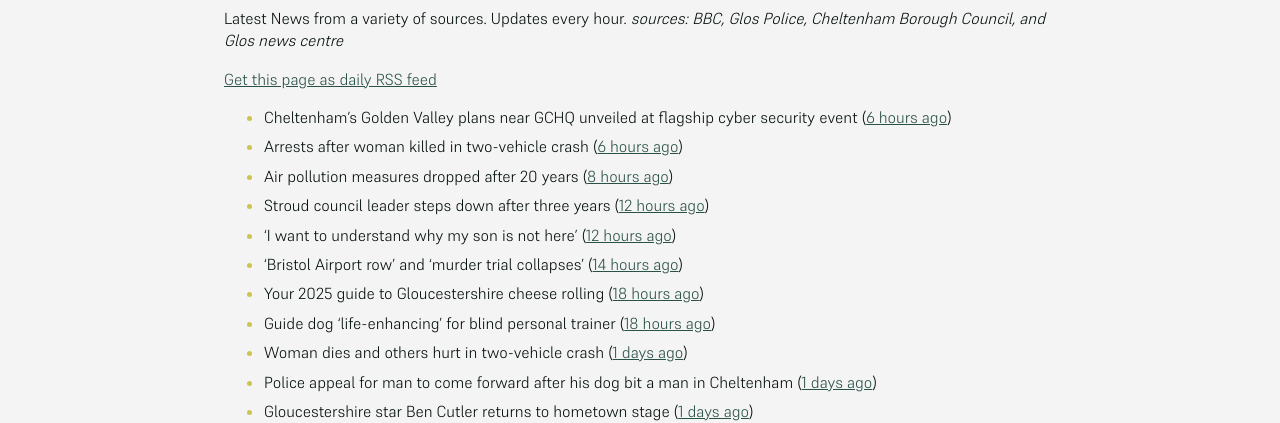
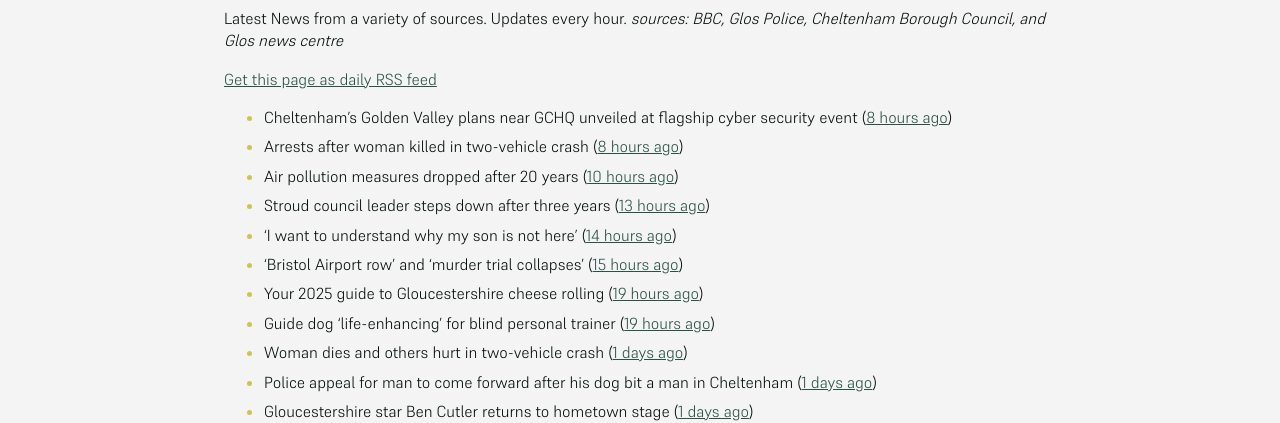
Before and after one commit to mat-0/cheltenham-open-data, a Jekyll site: the page built from _pages/news.md, in a window 1280 px wide. Shown: the part 266-689 px from the top of the page. Built offline with Jekyll 4.4.1, drawn with Linux system fonts in a browser that asks for light colours.

Commit message:
Updated 2025-05-17 01:24:19

```diff
--- a/_pages/news.md
+++ b/_pages/news.md
@@ -12,14 +12,14 @@ _sources: BBC, Glos Police, Cheltenham Borough Council, and Glos news centre_
 [Get this page as daily RSS feed](/daily.rss)
 
 <!-- news_marker starts -->
-- Cheltenham’s Golden Valley plans near GCHQ unveiled at flagship cyber security event ([6 hours ago](https://gloucesternewscentre.co.uk/cheltenhams-golden-valley-plans-near-gchq-unveiled-at-flagship-cyber-security-event/))
-- Arrests after woman killed in two-vehicle crash ([6 hours ago](https://www.bbc.com/news/articles/cz0dl0g9zxjo))
-- Air pollution measures dropped after 20 years ([8 hours ago](https://www.bbc.com/news/articles/c7v7d4091gro))
-- Stroud council leader steps down after three years ([12 hours ago](https://www.bbc.com/news/articles/c9dq58pzel5o))
-- 'I want to understand why my son is not here' ([12 hours ago](https://www.bbc.com/news/articles/c5yk7z7k4dyo))
-- 'Bristol Airport row' and 'murder trial collapses' ([14 hours ago](https://www.bbc.com/news/articles/c93lq257pd5o))
-- Your 2025 guide to Gloucestershire cheese rolling ([18 hours ago](https://www.bbc.com/news/articles/c230jj5m1yro))
-- Guide dog 'life-enhancing' for blind personal trainer ([18 hours ago](https://www.bbc.com/news/articles/cwy3j8evxg2o))
+- Cheltenham’s Golden Valley plans near GCHQ unveiled at flagship cyber security event ([8 hours ago](https://gloucesternewscentre.co.uk/cheltenhams-golden-valley-plans-near-gchq-unveiled-at-flagship-cyber-security-event/))
+- Arrests after woman killed in two-vehicle crash ([8 hours ago](https://www.bbc.com/news/articles/cz0dl0g9zxjo))
+- Air pollution measures dropped after 20 years ([10 hours ago](https://www.bbc.com/news/articles/c7v7d4091gro))
+- Stroud council leader steps down after three years ([13 hours ago](https://www.bbc.com/news/articles/c9dq58pzel5o))
+- 'I want to understand why my son is not here' ([14 hours ago](https://www.bbc.com/news/articles/c5yk7z7k4dyo))
+- 'Bristol Airport row' and 'murder trial collapses' ([15 hours ago](https://www.bbc.com/news/articles/c93lq257pd5o))
+- Your 2025 guide to Gloucestershire cheese rolling ([19 hours ago](https://www.bbc.com/news/articles/c230jj5m1yro))
+- Guide dog 'life-enhancing' for blind personal trainer ([19 hours ago](https://www.bbc.com/news/articles/cwy3j8evxg2o))
 - Woman dies and others hurt in two-vehicle crash ([1 days ago](https://www.bbc.com/news/articles/cp3qjdll89jo))
 - Police appeal for man to come forward after his dog bit a man in Cheltenham ([1 days ago](https://gloucesternewscentre.co.uk/police-appeal-for-man-to-come-forward-after-his-dog-bit-a-man-in-cheltenham/))
 - Gloucestershire star Ben Cutler returns to hometown stage ([1 days ago](https://gloucesternewscentre.co.uk/gloucestershire-star-ben-cutler-returns-to-hometown-stage/))
```
Also changed, not shown: _data/flood.json (+5 -48 lines), _pages/terrorism.md (+1 -1 lines), index.md (+6 -6 lines).
